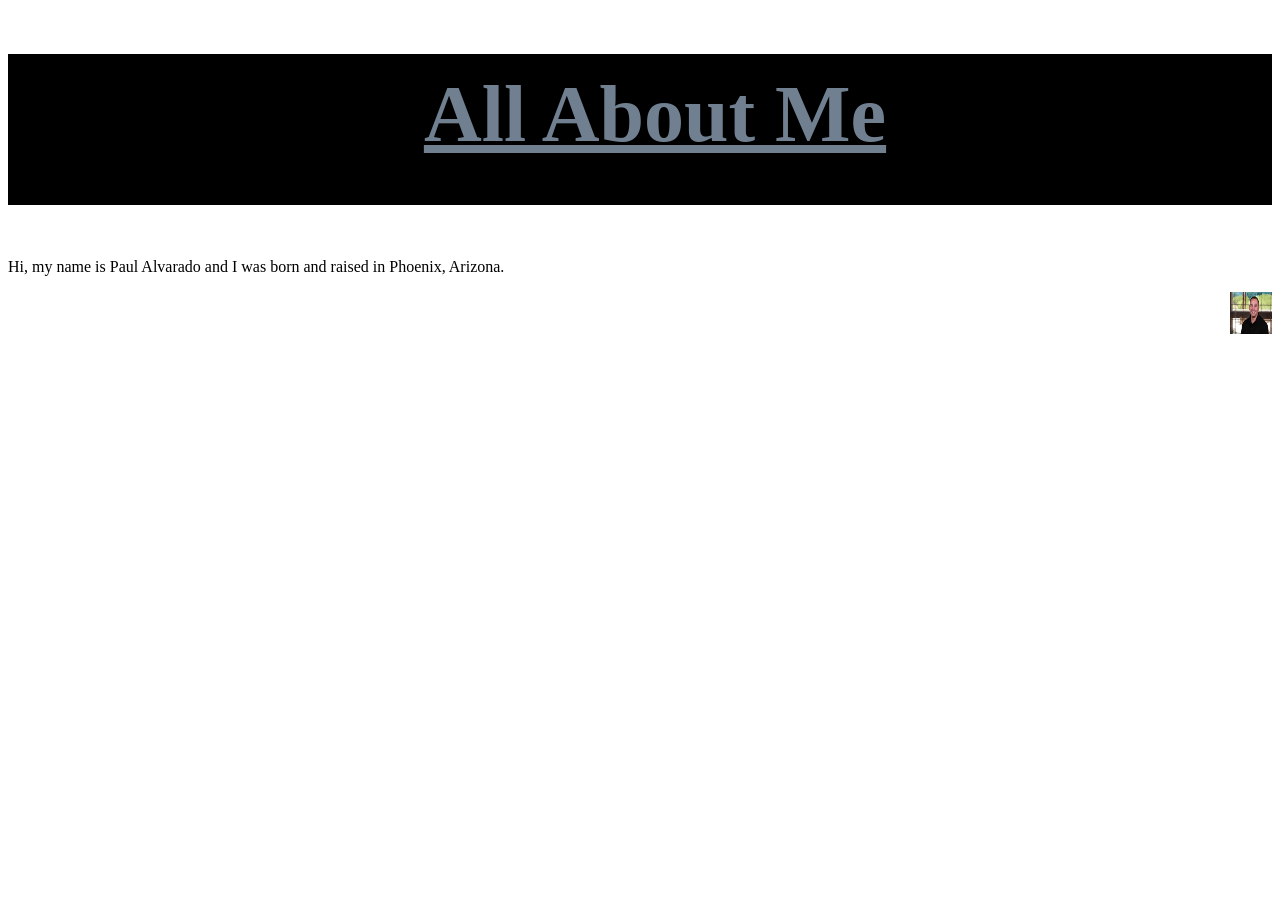
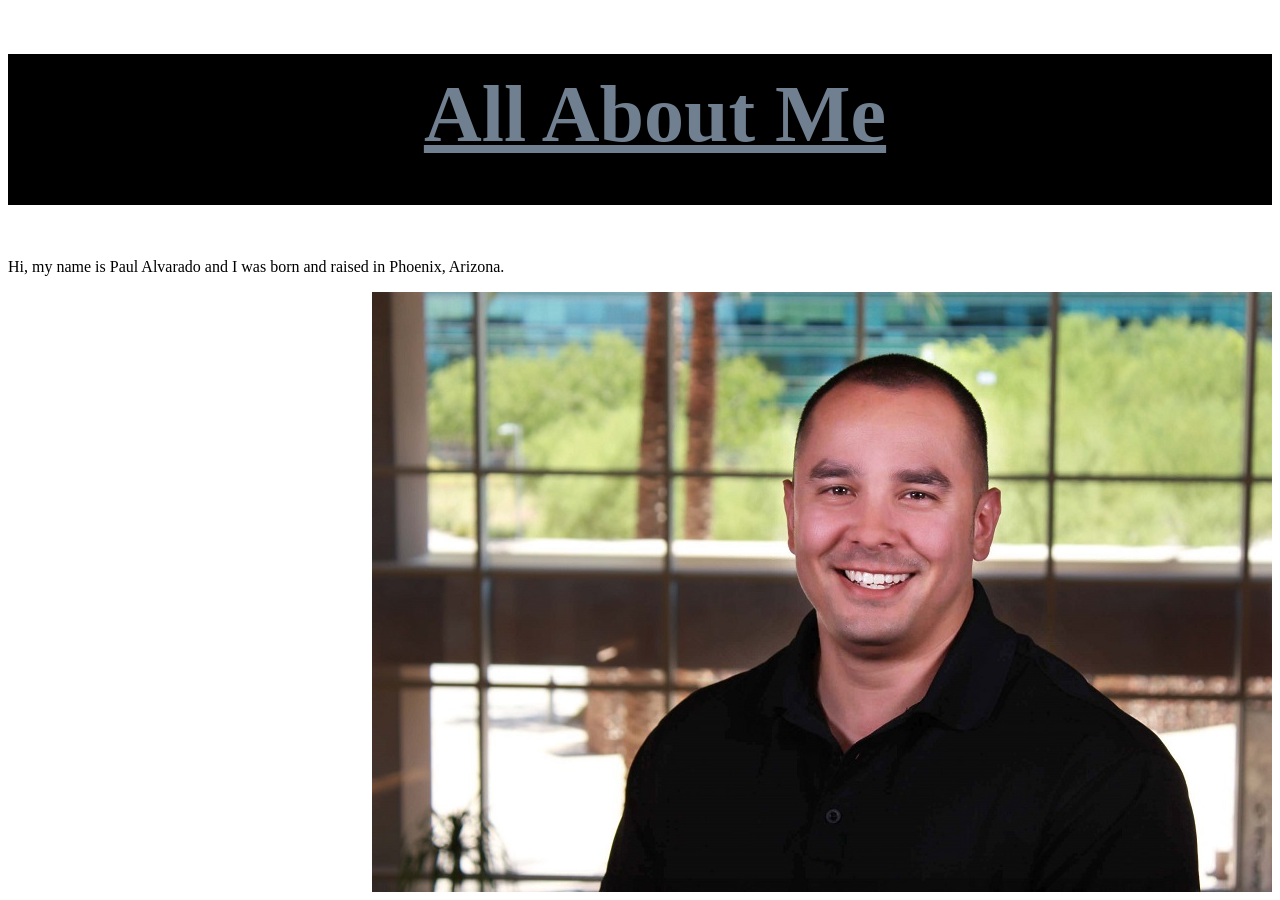
Before and after one commit to pdalvara/pdalvara.github.io, a plain HTML site: page index.html in a window 1280 px wide. Before the commit the page ends 800 px from the top, so only its background shows below. Drawn offline with Linux system fonts and the light colour scheme.

Commit message:
Updating html file

```diff
--- a/index.html
+++ b/index.html
@@ -25,7 +25,7 @@
 <body>
     <h1 style="color:slategrey">All About Me</h1>
     <p>Hi, my name is Paul Alvarado and I was born and raised in Phoenix, Arizona.</p>
-    <img src="Paul Headshot.jpg" height="42" width="42">
+    <img src="Paul Headshot.jpg">
 
 </body>
 </html>
```
